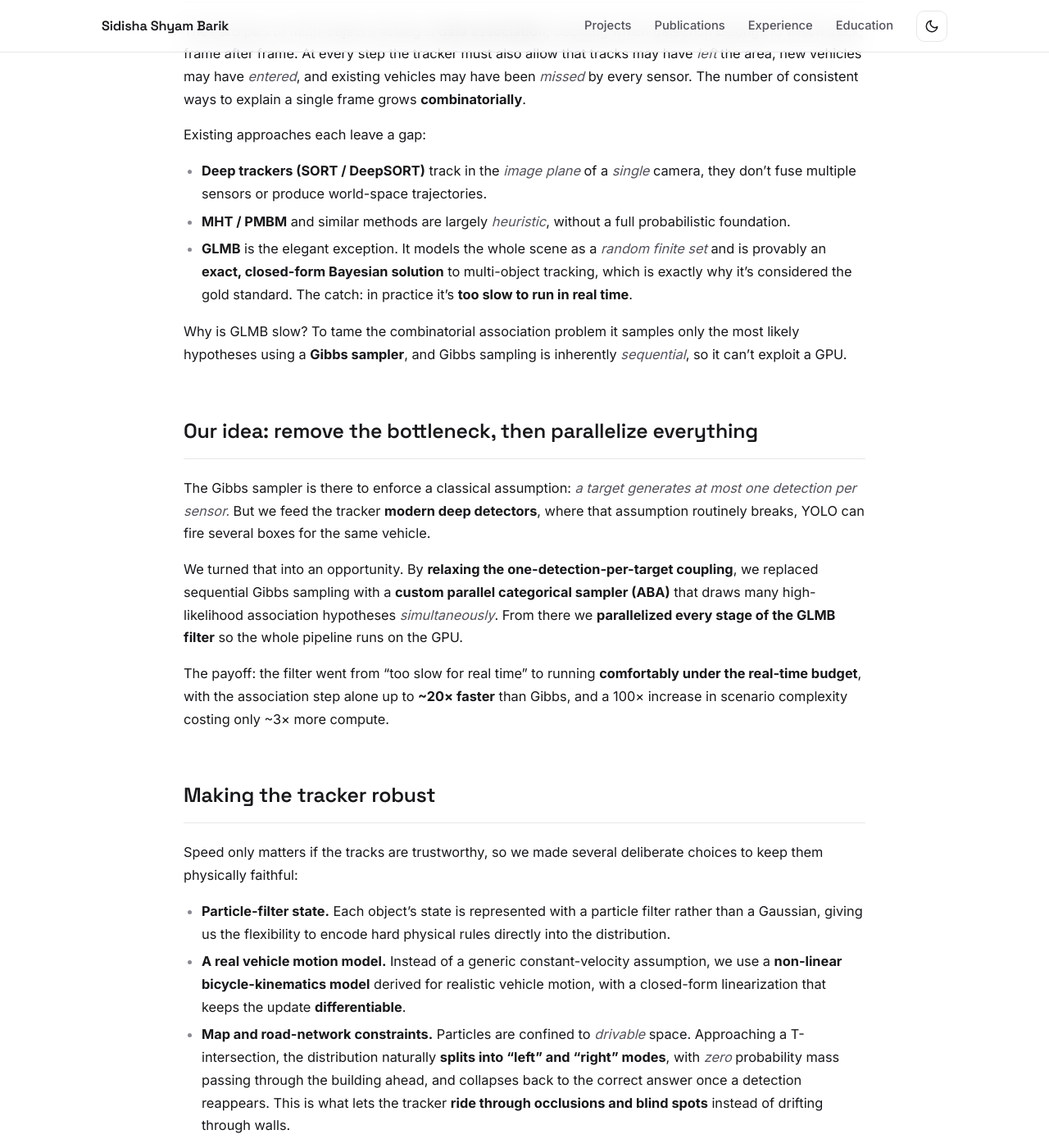
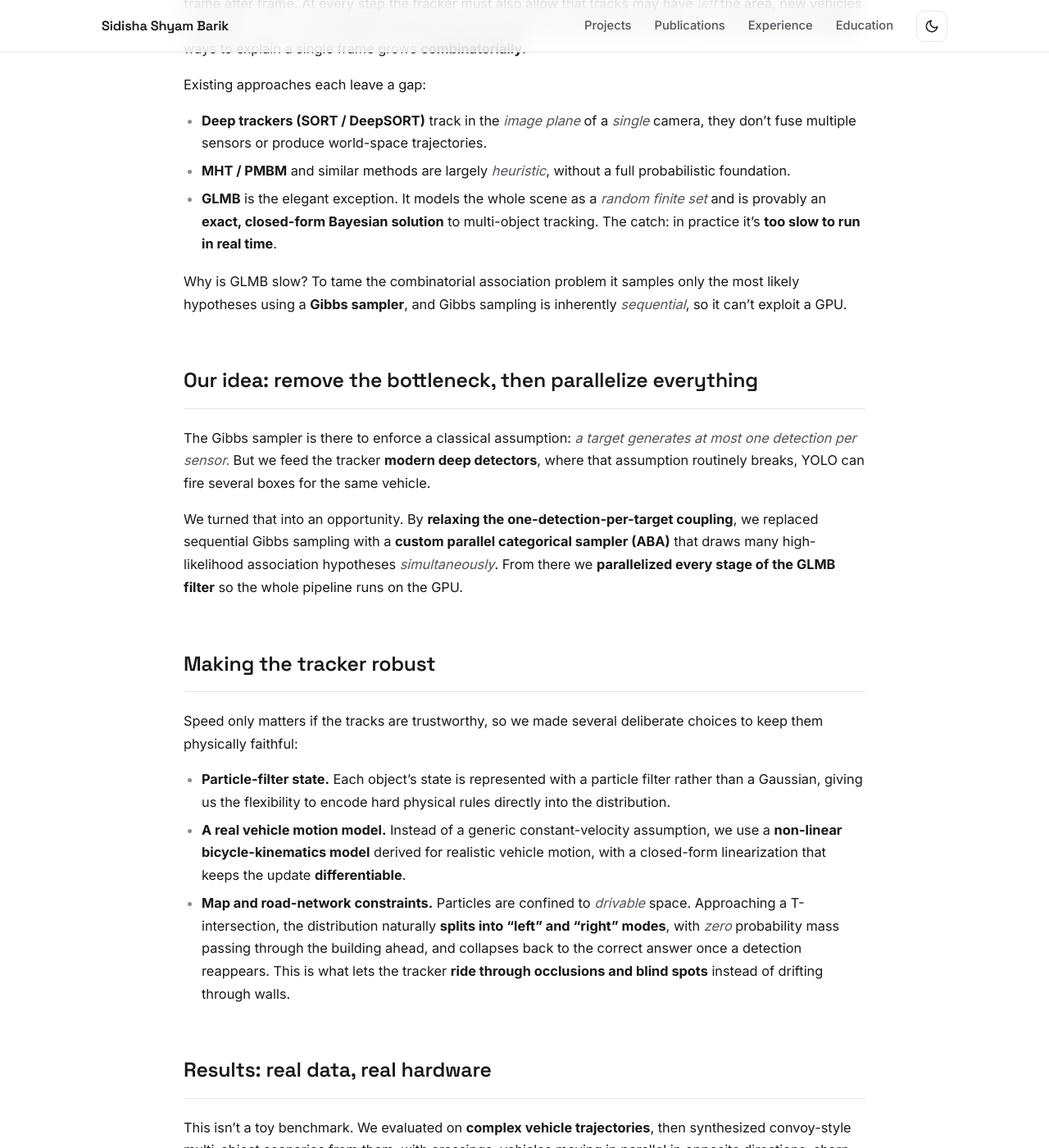
Before and after one commit to sidisha17/portfolio, a Jekyll site: the page built from gpu-glmb.md, in a window 1280 px wide and 1400 px high, scrolled down 2409 px. Shown: the whole window at 82% size. Built offline with Jekyll 4.4.1, drawn with Linux system fonts in a browser that asks for light colours; some of the changed text lies outside the part shown.

Commit message:
tweaked glmb

```diff
--- a/gpu-glmb.md
+++ b/gpu-glmb.md
@@ -20,10 +20,10 @@ permalink: /projects/gpu-glmb/
 
 ## At a glance
 - **Real-time, multi-camera, map-accurate tracking.** Fuses detections from many overlapping camera nodes into a single set of world-space (geospatial) vehicle trajectories, not flat image-plane boxes.
-- **Made the gold standard fast.** Re-architected the GLMB filter, the *exact* Bayesian solution to multi-object tracking, but famously too slow for real time, to run **fully in parallel on GPUs**.
+- **Made the tracker work real time.** Re-architected the GLMB filter, the *exact* Bayesian solution to multi-object tracking, but famously too slow for real time, to run **fully in parallel on GPUs**.
 - **Sub-100 ms latency everywhere.** Validated from edge (Jetson Orin) to consumer (RTX 4090) to server (L40S) GPUs, with our custom parallel association up to **~20× faster** than the standard sequential sampler.
 - **Physics- and map-aware.** A vehicle bicycle-kinematics motion model plus road/map constraints keep tracks realistic through occlusions and blind spots.
-- **Differentiable by design.** Implemented end-to-end in PyTorch, opening the door to *learning* the tracker, and ultimately to language-queryable spatial awareness.
+<!-- - **Differentiable by design.** Implemented end-to-end in PyTorch, opening the door to *learning* the tracker, and ultimately to language-queryable spatial awareness. -->
 
 ## The problem: watching a whole area at once
 Picture an area dotted with buildings, each rooftop carrying a **sensor node**, a camera (alongside other sensors) with its own onboard edge GPU. Together the nodes look down over a shared tracking area, but each one sees only *part* of it: their fields of view overlap in some places and leave **blind spots** in others.
@@ -46,7 +46,7 @@ Existing approaches each leave a gap:
 
 - **Deep trackers (SORT / DeepSORT)** track in the *image plane* of a *single* camera, they don't fuse multiple sensors or produce world-space trajectories.
 - **MHT / PMBM** and similar methods are largely *heuristic*, without a full probabilistic foundation.
-- **GLMB** is the elegant exception. It models the whole scene as a *random finite set* and is provably an **exact, closed-form Bayesian solution** to multi-object tracking, which is exactly why it's considered the gold standard. The catch: in practice it's **too slow to run in real time**.
+- **GLMB** is the elegant exception. It models the whole scene as a *random finite set* and is provably an **exact, closed-form Bayesian solution** to multi-object tracking. The catch: in practice it's **too slow to run in real time**.
 
 Why is GLMB slow? To tame the combinatorial association problem it samples only the most likely hypotheses using a **Gibbs sampler**, and Gibbs sampling is inherently *sequential*, so it can't exploit a GPU.
 
@@ -55,7 +55,7 @@ The Gibbs sampler is there to enforce a classical assumption: *a target generate
 
 We turned that into an opportunity. By **relaxing the one-detection-per-target coupling**, we replaced sequential Gibbs sampling with a **custom parallel categorical sampler (ABA)** that draws many high-likelihood association hypotheses *simultaneously*. From there we **parallelized every stage of the GLMB filter** so the whole pipeline runs on the GPU.
 
-The payoff: the filter went from "too slow for real time" to running **comfortably under the real-time budget**, with the association step alone up to **~20× faster** than Gibbs, and a 100× increase in scenario complexity costing only ~3× more compute.
+<!-- The payoff: the filter went from "too slow for real time" to running **comfortably under the real-time budget**, with the association step alone up to **~20× faster** than Gibbs, and a 100× increase in scenario complexity costing only ~3× more compute. -->
 
 <!-- FIGURE TO ADD: ABA-vs-Gibbs speedup-by-device bar chart from the paper (portfolio Fig. 3).
      Export to  media/gpu_glmb_speedup.png  and enable:
```
